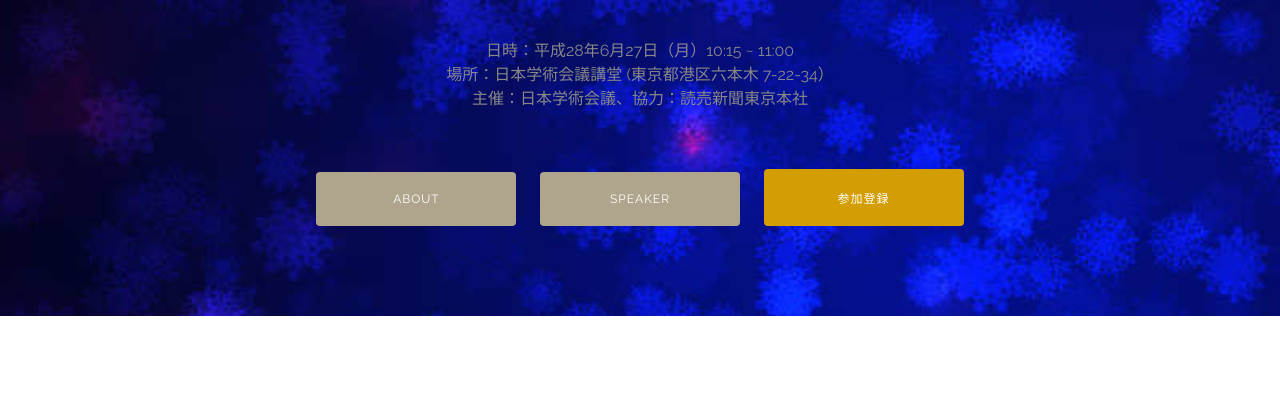
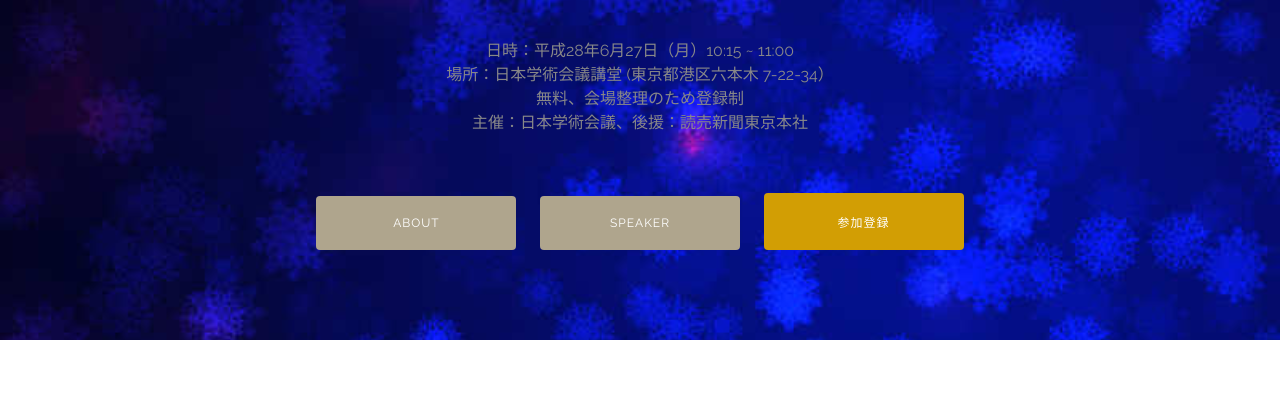
Before and after one commit to ged1959/biart, a plain HTML site: page index.html in a window 1280 px wide. Shown: the part 397-800 px from the top of the page. Drawn offline with Linux system fonts and the light colour scheme.

Commit message:
modified 無料明記

```diff
--- a/index.html
+++ b/index.html
@@ -17,7 +17,10 @@
   <header class="header">
     <p class="site-title-sub">公開シンポジウム<br>「フロンティアを目指す、サイエンスとアート」</p>
     <h1 class="site-title">セッション「美とアート」</h1>
-    <p class="site-description">日時：平成28年6月27日（月）10:15 ~ 11:00<br>場所：日本学術会議講堂 (東京都港区六本木 7-22-34）<br>主催：日本学術会議、協力：読売新聞東京本社</p>
+    <p class="site-description">日時：平成28年6月27日（月）10:15 ~ 11:00<br>
+    場所：日本学術会議講堂 (東京都港区六本木 7-22-34）<br>
+    無料、会場整理のため登録制<br>
+    主催：日本学術会議、後援：読売新聞東京本社</p>
     <div class="buttons">
       <a class="button" href="#about">ABOUT</a>
       <a class="button" href="#speaker">SPEAKER</a>
```
